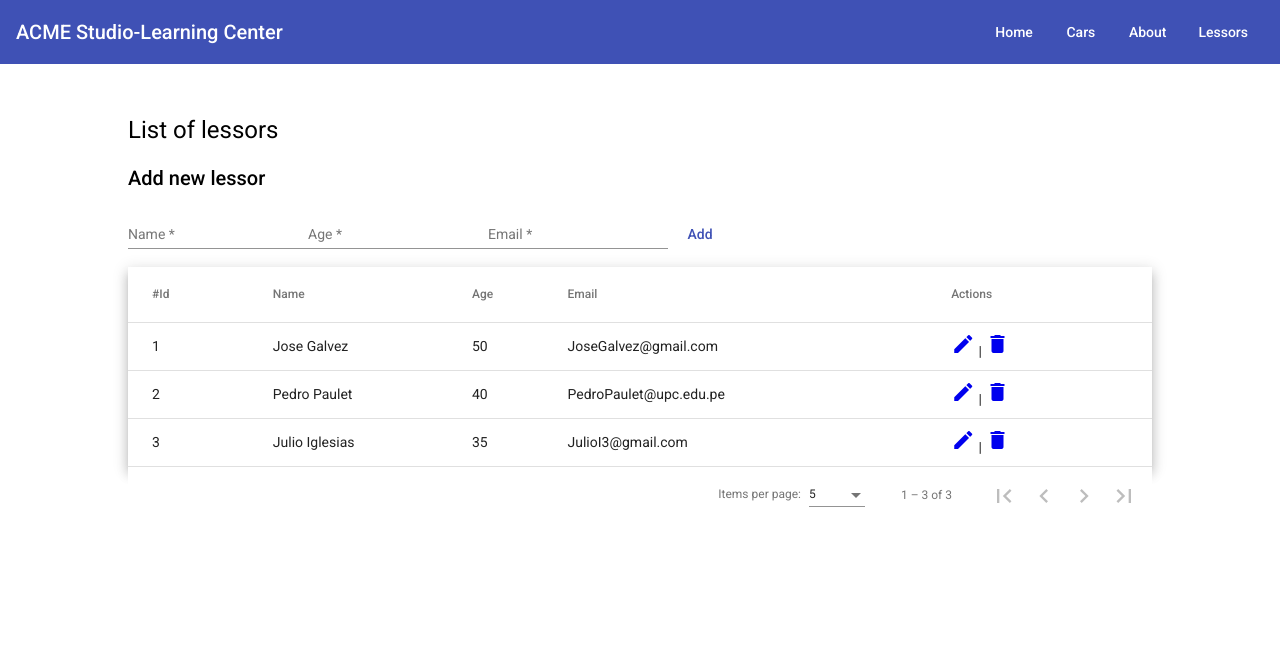
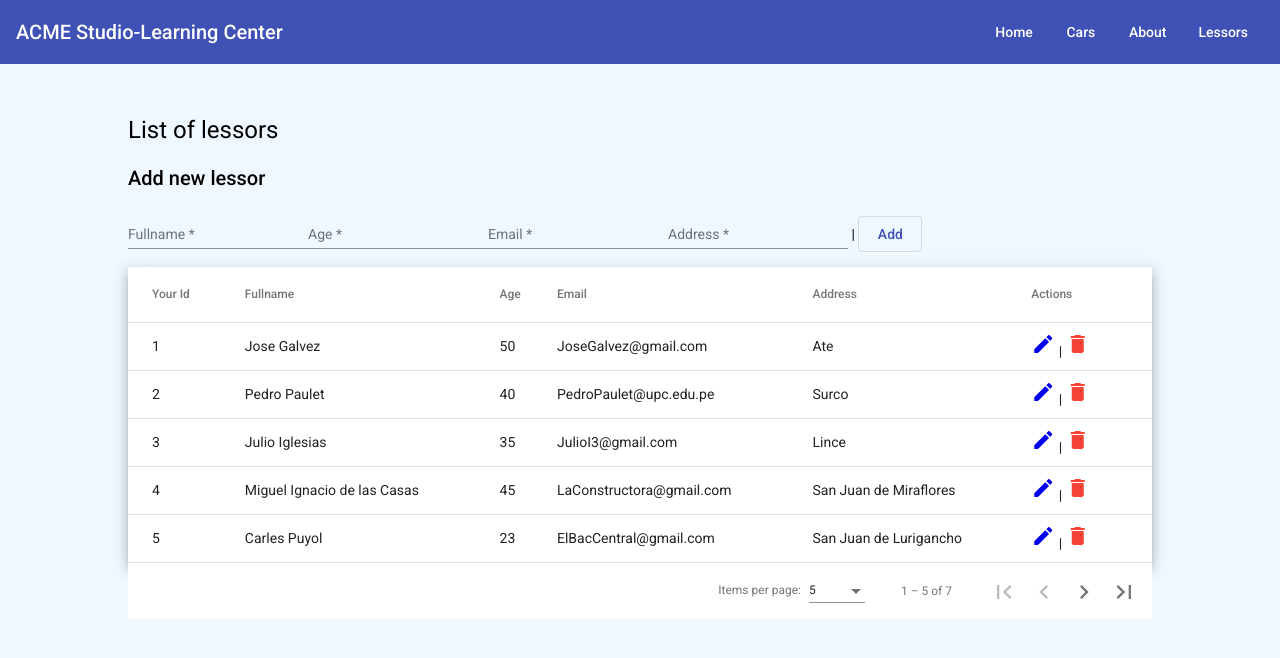
Before and after one commit to RentCar-WX51/RentCar-Frontend, an Angular app: page /arrendadores in a window 1280 px wide. Shown: the top 658 px of the page. Built offline with nearby package versions, Linux system fonts and the light colour scheme; data requests are answered from the project's data file.

Commit message:
feat-lessors-camp
modify field of lessors and repair errors

```diff
--- a/server/db.json
+++ b/server/db.json
@@ -18,19 +18,56 @@
       "id": 1,
       "name": "Jose Galvez",
       "age": 50,
-      "email": "JoseGalvez@gmail.com"
+      "email": "JoseGalvez@gmail.com",
+      "address": "Ate",
+      "carId": 1
     },
     {
       "id": 2,
       "name": "Pedro Paulet",
       "age": 40,
-      "email": "PedroPaulet@upc.edu.pe"
+      "email": "PedroPaulet@upc.edu.pe",
+      "address": "Surco",
+      "carId": 2
     },
     {
       "name": "Julio Iglesias",
-      "age": "35",
+      "age": 35,
       "email": "JulioI3@gmail.com",
-      "id": 3
+      "id": 3,
+      "address": "Lince",
+      "carId": 3
+    },
+    {
+      "id": 4,
+      "name": "Miguel Ignacio de las Casas",
+      "age": 45,
+      "email": "LaConstructora@gmail.com",
+      "address": "San Juan de Miraflores",
+      "carId": 1
+    },
+    {
+      "id": 5,
+      "name": "Carles Puyol",
+      "age": 23,
+      "email": "ElBacCentral@gmail.com",
+      "address": "San Juan de Lurigancho",
+      "carId": 1
+    },
+    {
+      "id": 6,
+      "name": "Mascaly Medina",
+      "age": 60,
+      "email": "MascalyLafirme@gmail.com",
+      "address": "Victoria",
+      "carId": 1
+    },
+    {
+      "age": 25,
+      "email": "AntonioGuti@outlook.com",
+      "address": "Los Olivos",
+      "name": "Antonio Gutierrez",
+      "id": 7
     }
   ]
 }
--- a/src/app/app.module.ts
+++ b/src/app/app.module.ts
@@ -14,6 +14,7 @@ import {MatFormFieldModule} from "@angular/material/form-field";
 import {MatToolbarModule} from "@angular/material/toolbar";
 import {MatSortModule} from "@angular/material/sort";
 import {MatIconModule} from "@angular/material/icon";
+import {MatTooltipModule} from '@angular/material/tooltip';
 
 import { AppComponent } from './app.component';
 import { AboutComponent } from './public/about/about.component';
@@ -44,7 +45,8 @@ import {CarsService} from "./cars/services/cars.service";
     MatFormFieldModule,
     MatToolbarModule,
     MatIconModule,
-    MatSortModule
+    MatSortModule,
+    MatTooltipModule
   ],
   providers: [CarsService],
   bootstrap: [AppComponent]
--- a/src/app/arrendadores/model/arrendador.ts
+++ b/src/app/arrendadores/model/arrendador.ts
@@ -3,4 +3,6 @@ export interface Arrendador {
   "name": string;
   "age": number;
   "email": string;
+  "address": string;
+  "cardId": number;
 }
--- a/src/app/arrendadores/pages/arrendadores/arrendador/arrendador.component.css
+++ b/src/app/arrendadores/pages/arrendadores/arrendador/arrendador.component.css
@@ -5,7 +5,6 @@
 table {
   width: 100%;
 }
-
 tr.editable-row {
   background-color: lightskyblue;
 }
--- a/src/app/arrendadores/pages/arrendadores/arrendador/arrendador.component.html
+++ b/src/app/arrendadores/pages/arrendadores/arrendador/arrendador.component.html
@@ -6,27 +6,34 @@
   <form (submit)="onSubmit()" #arrendadorForm='ngForm'>
 
     <mat-form-field>
-      <input matInput placeholder="Name" name="name" required
+      <input matInput placeholder="Fullname" name="name" required
              [(ngModel)]="arrendadorData.name">
     </mat-form-field>
 
     <mat-form-field>
-      <input matInput placeholder="Age" name="age" required
+      <input matInput type="number" placeholder="Age" name="age" required
              [(ngModel)]="arrendadorData.age">
     </mat-form-field>
 
     <mat-form-field>
-      <input matInput placeholder="Email" name="email" required
+      <mat-label>Email</mat-label>
+      <input matInput type="email" placeholder="Ex. pat@example.com" name="email" required
              [(ngModel)]="arrendadorData.email">
     </mat-form-field>
 
+    <mat-form-field>
+      <mat-label>Address</mat-label>
+      <input matInput placeholder="Ex. La Victoria 1516" name="address" required
+             [(ngModel)]="arrendadorData.address">
+    </mat-form-field>
+    |
     <ng-container *ngIf="isEditMode; else elseTemplate">
-      <button mat-button color="primary">Update</button>
-      <button mat-button color="warn" (click)="cancelEdit()">Cancel</button>
+      <button mat-stroked-button matTooltip="Update this lessor" color="primary">Update</button>
+      <button mat-stroked-button matTooltip="Cancel action" color="warn" (click)="cancelEdit()">Cancel</button>
     </ng-container>
 
     <ng-template #elseTemplate>
-      <button mat-button color="primary">Add</button>
+      <button mat-stroked-button matTooltip="Add new lessor" color="primary">Add</button>
     </ng-template>
 
   </form>
@@ -35,15 +42,14 @@
   <table mat-table [dataSource]="dataSource" matSort class="mat-elevation-z8">
 
     <ng-container matColumnDef="id">
-      <th mat-header-cell *matHeaderCellDef mat-sort-header> #Id</th>
+      <th mat-header-cell *matHeaderCellDef mat-sort-header> Your Id</th>
       <td mat-cell *matCellDef="let element">{{ element.id }}</td>
     </ng-container>
 
     <ng-container matColumnDef="name">
-      <th mat-header-cell *matHeaderCellDef  mat-sort-header> Name</th>
+      <th mat-header-cell *matHeaderCellDef  mat-sort-header> Fullname</th>
       <td mat-cell *matCellDef="let element">{{ element.name }}</td>
     </ng-container>
-
     <ng-container matColumnDef="age">
       <th mat-header-cell *matHeaderCellDef  mat-sort-header> Age</th>
       <td mat-cell *matCellDef="let element">{{ element.age }}</td>
@@ -54,12 +60,17 @@
       <td mat-cell *matCellDef="let element">{{ element.email }}</td>
     </ng-container>
 
+    <ng-container matColumnDef="address">
+      <th mat-header-cell *matHeaderCellDef> Address</th>
+      <td mat-cell *matCellDef="let element">{{ element.address }}</td>
+    </ng-container>
+
     <ng-container matColumnDef="actions">
       <th mat-header-cell *matHeaderCellDef> Actions </th>
       <td mat-cell *matCellDef="let element">
-        <a href="javascript:void(0)" (click)="editItem(element)"><mat-icon>edit</mat-icon></a>
+        <a href="javascript:void(0)" matTooltip="edit" (click)="editItem(element)"><mat-icon>edit</mat-icon></a>
         |
-        <a href="javascript:void(0)" (click)="deleteItem(element.id)"><mat-icon>delete</mat-icon></a>
+        <a href="javascript:void(0)" matTooltip="delete" (click)="deleteItem(element.id)"><mat-icon color="warn">delete</mat-icon></a>
       </td>
     </ng-container>
 
--- a/src/app/arrendadores/pages/arrendadores/arrendador/arrendador.component.ts
+++ b/src/app/arrendadores/pages/arrendadores/arrendador/arrendador.component.ts
@@ -16,7 +16,7 @@ export class ArrendadorComponent implements OnInit, AfterViewInit {
 
   arrendadorData: Arrendador;
   dataSource: MatTableDataSource<any>;
-  displayedColumns: string[] = ['id', 'name', 'age', 'email', 'actions'];
+  displayedColumns: string[] = ['id', 'name', 'age', 'email', 'address', 'actions'];
 
   @ViewChild('arrendadorForm', {static: false})
   arrendadorForm!: NgForm;
@@ -28,6 +28,7 @@ export class ArrendadorComponent implements OnInit, AfterViewInit {
   sort!: MatSort;
 
   isEditMode = false;
+  temporal = 0;
 
   constructor(private arrendadorService: ArrendadorService) {
     this.arrendadorData = {} as Arrendador;
--- a/src/styles.css
+++ b/src/styles.css
@@ -1,4 +1,4 @@
 /* You can add global styles to this file, and also import other style files */
 
 html, body { height: 100%; }
-body { margin: 0; font-family: Roboto, "Helvetica Neue", sans-serif; }
+body { margin: 0; font-family: Roboto, "Helvetica Neue", sans-serif; background-color: aliceblue;}
```
